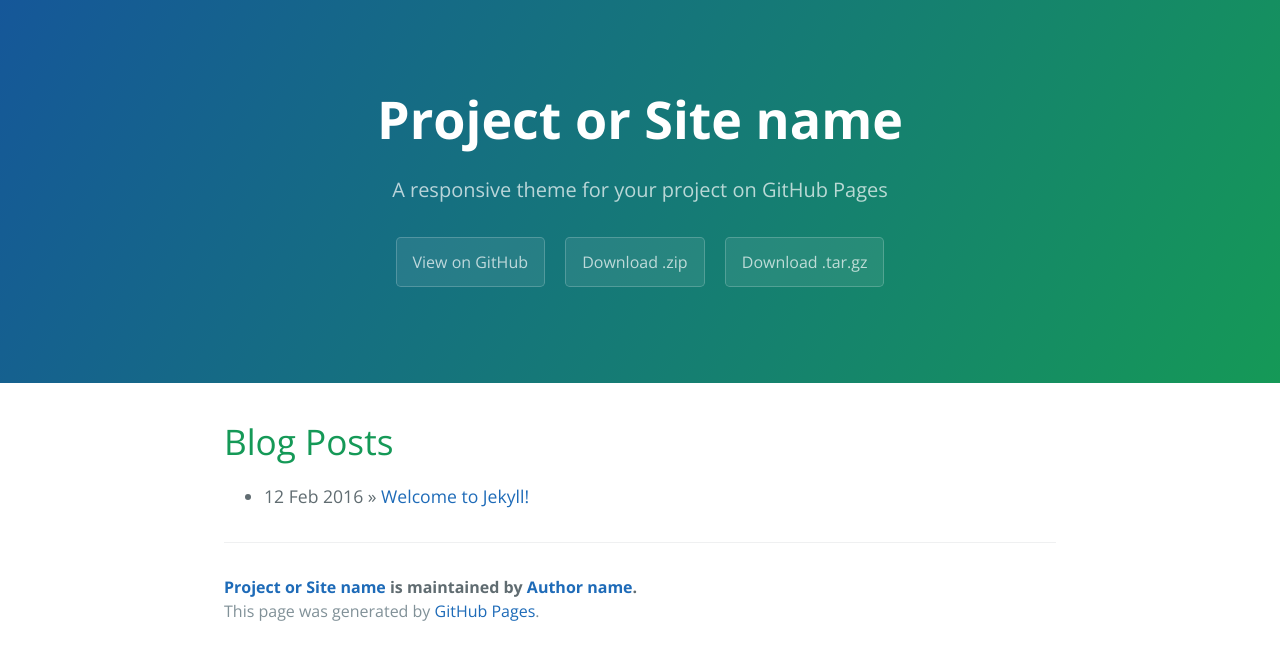
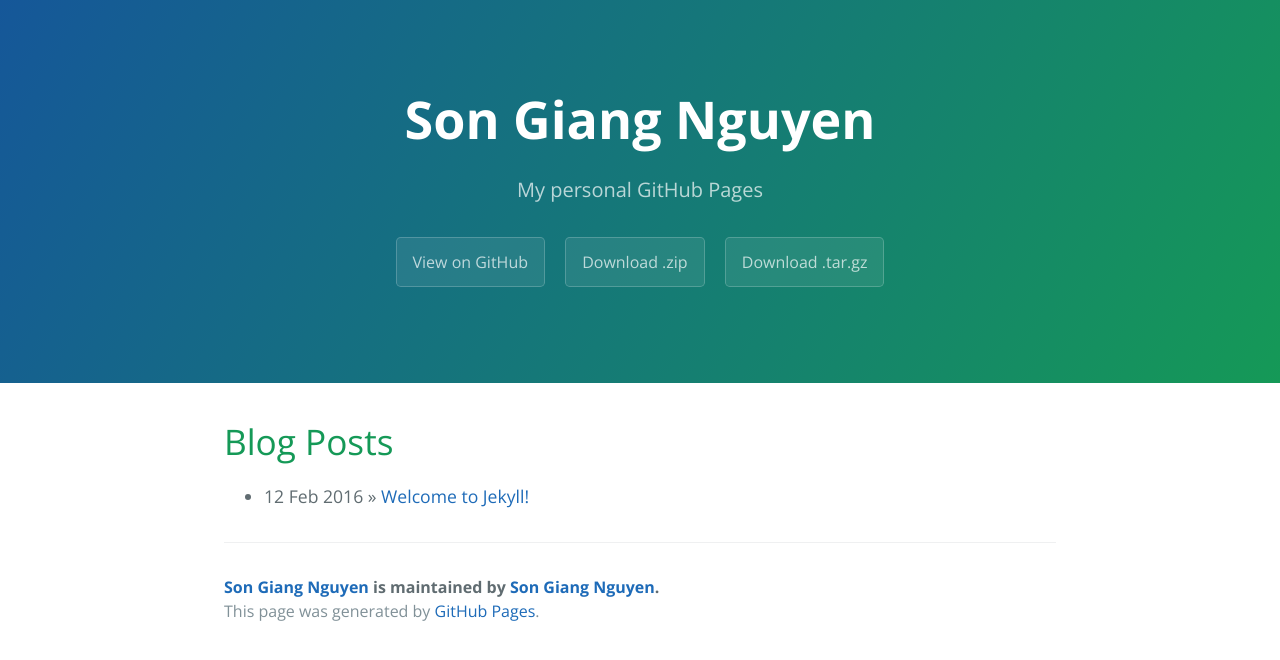
Before and after one commit to thepapercoder/thepapercoder.github.io, a Jekyll site: the page built from index.html, in a window 1280 px wide. Shown: the top 660 px of the page. Built offline with Jekyll 4.4.1, drawn with Linux system fonts in a browser that asks for light colours; the list of posts is cut into pages by our own code.

Commit message:
change readme file

```diff
--- a/_config.yml
+++ b/_config.yml
@@ -1,13 +1,13 @@
 # Setup
-title:        Project or Site name
-tagline:      A responsive theme for your project on GitHub Pages
+title:        Son Giang Nguyen
+tagline:      My personal GitHub Pages
 baseurl:      ""
-paginate:     1
+paginate:     5
 
 # About/contact
 author:
-  name:       Author name
-  url:        http://yourhomepage.com
+  name:       Son Giang Nguyen
+  url:        https://github.com/thepapercoder
 
 # Gems
 gems:
```
Also changed, not shown: README.md.
